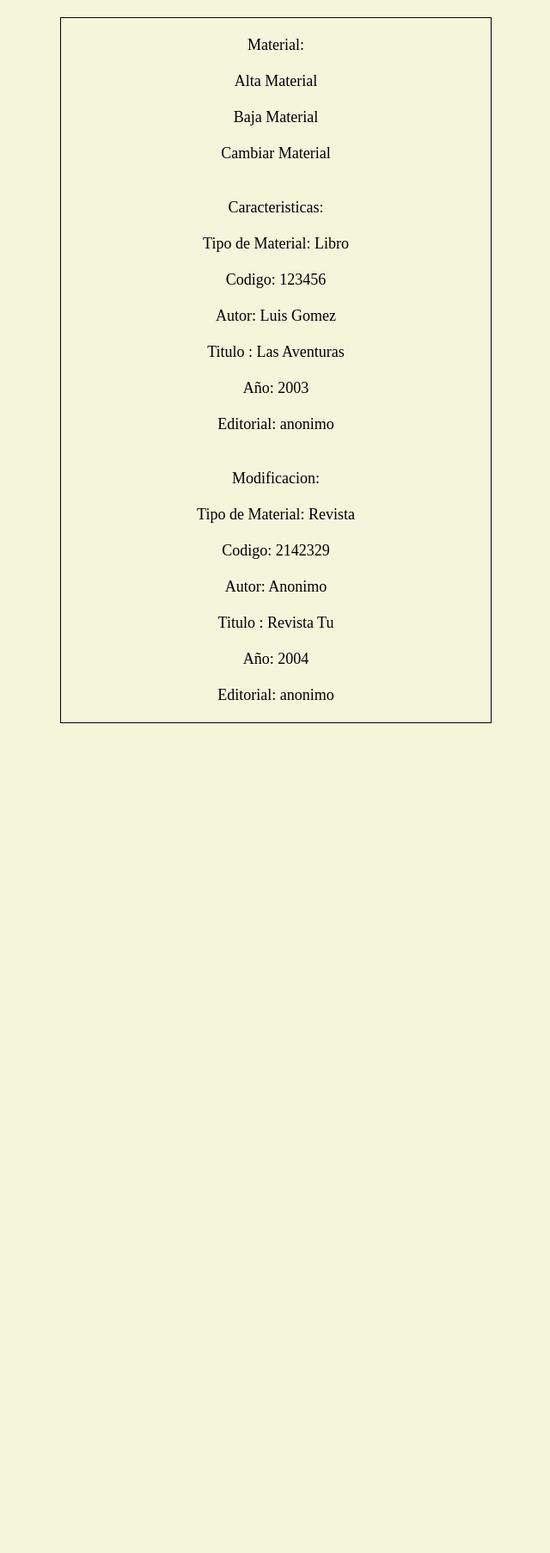
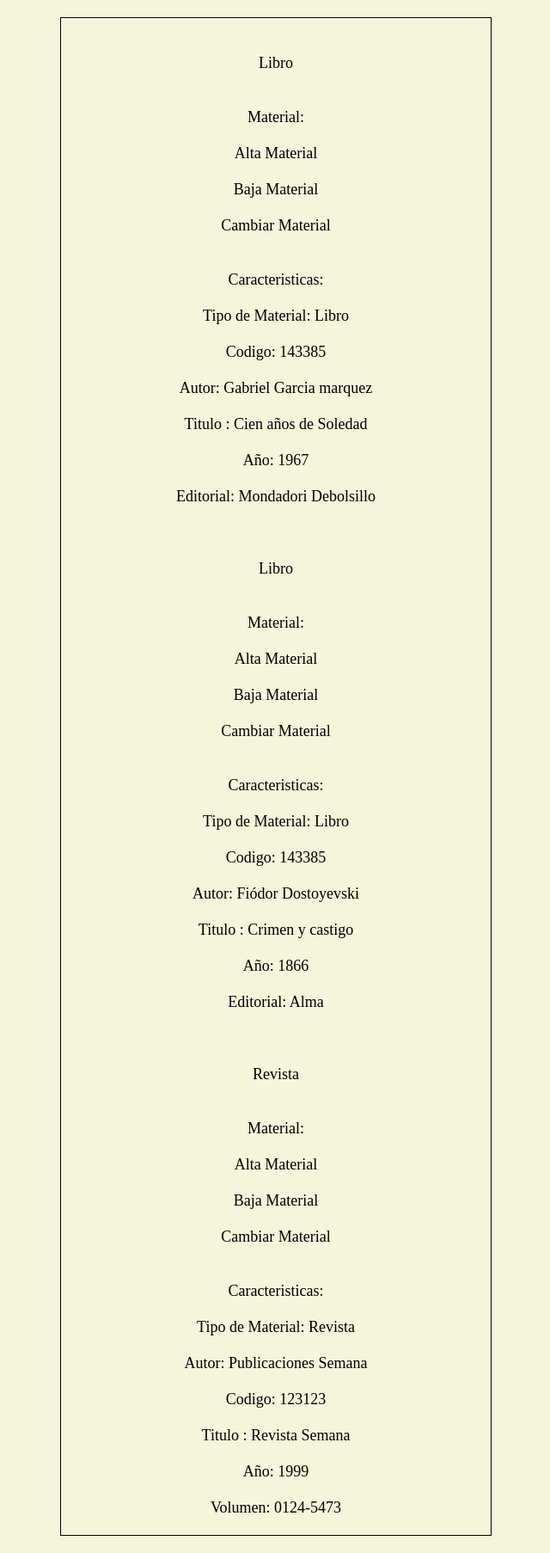
Before and after one commit to Vanessa200219/ADSI2142329, a PHP site: page /Bibloteca1.php in a window 1280 px wide. Shown: the whole page at 86% size, without its empty margins (319-959 px from the left). Before the commit the page ends 841 px from the top, so only its background shows below. Run offline with PHP 8.4, Linux system fonts and the light colour scheme.

Commit message:
clases y definiciones

```diff
--- a/Herencia/Bibloteca1.php
+++ b/Herencia/Bibloteca1.php
@@ -14,13 +14,42 @@
 
 class Bibloteca
 {
+    //es yna coleccion de materiales
+    protected $coleccion; //llenar libros y revistas
+
+    function __construct(){
+        $this->coleccion=array();
+    }
+
+
+    function Adicionar($material)
+    {
+        array_push($this->coleccion,$material);
+    }
+
+
+    function verMaterial()
+    {
+        for ($i=0; $i <count($this->coleccion); $i++) {
+
+            if ($this->coleccion[$i]=="Revista") {
+                echo $this->coleccion[$i]->getter("tipoMaterial");
+            }else
+                echo $this->coleccion[$i]->getter("tipoMaterial");
+        }
+    }
+
 
 
 }
 
-
 class Material extends Bibloteca {
 
+    protected $tipoMaterial;
+    protected $codigo;
+    protected $autor;
+    protected $titulo;
+    protected $año;
 
     function __construct($tipoMaterial,$codigo,$autor,$titulo,$año)
     {
@@ -97,43 +126,19 @@ class Material extends Bibloteca {
 
 
 
-    /*function mensaje()
-    {
-       echo "Tipo de Material: {$this->tipoMaterial}.
-       <br><br> Codigo: {$this->codigo}.
-       <br><br> Autor: {$this->autor}.
-       <br><br> Titulo: {$this->titulo}.
-       <br><br> año: {$this->año}.";
-    }*/
 
+    }
 
-
-}
-
-
-
-
-    /*$obj = new Material("Libro","Aventura",123456,"Luis Gomez","Las Aventuras",2003);
-    echo "<br> Metodos: <br><br>";
-    $obj->AltaMaterial();
-    echo "<br><br>";
-    $obj->BajaMaterial();
-    echo "<br><br>";
-    $obj->CambiarMaterial();
-    echo "<br><br><br> Caracteristicas: <br><br>";
-    $obj->mensaje();*/
 
 
 
     class Libro extends Material{
 
+        protected $editorial;
+
         function __construct($tipoMaterial,$codigo,$autor,$titulo,$año,$editorial)
         {
-            $this->tipoMaterial=$tipoMaterial;
-            $this->codigo=$codigo;
-            $this->autor=$autor;
-            $this->titulo=$titulo;
-            $this->año=$año;
+            parent::__construct($tipoMaterial,$codigo,$autor,$titulo,$año);
             $this->editorial=$editorial;
 
         }
@@ -147,77 +152,45 @@ class Material extends Bibloteca {
             return $this->$nombreAtributo;
         }
 
-        /*function setTipoMaterial($tipoMaterial){
-            $this->tipoMaterial = $tipoMaterial;
-        }
-
-        function getTipoMaterial(){
-            return $this->tipoMaterial;
-        }
-
-
-        function setCodigo($codigo){
-            $this->codigo = $codigo;
-        }
-
-        function getCodigo(){
-            return $this->codigo;
-        }
-
-
-        function setAutor($autor){
-            $this->autor = $autor;
-        }
-
-        function getAutor(){
-            return $this->autor;
-        }
-
-
-        function setTitulo($titulo){
-            $this->titulo = $titulo;
-        }
-
-        function getTitulo(){
-            return $this->titulo;
-        }
-
-
-        function setAño($año){
-            $this->año = $año;
-        }
-
-        function getAño(){
-            return $this->año;
-        }
-
-
-        function setEditorial($editorial){
-            $this->editorial = $editorial;
-        }
-
-        function getEditorial(){
-            return $this->editorial;
-        }
-
-
-
-        function mensaje()
-        {
-            echo "Tipo de Material: {$this->tipoMaterial}.
-            <br><br> Codigo: {$this->codigo}.
-            <br><br> Autor: {$this->autor}.
-            <br><br> Titulo: {$this->titulo}.
-            <br><br> año: {$this->año}.
-            <br><br> Editorial: {$this->editorial}";
-        }*/
 
 
 
     }
 
 
-    /*$obj = new Libro("Libro",123456,"Luis Gomez","Las Aventuras",2003,"anonimo");
+
+    class Revista extends Material{
+
+        protected $volumen;
+
+        function __construct($tipoMaterial,$codigo,$autor,$titulo,$año,$volumen)
+        {
+            parent::__construct($tipoMaterial,$codigo,$autor,$titulo,$año);
+            $this->volumen=$volumen;
+
+        }
+
+        function setter($atributo,$valor){
+            $this->$atributo=$valor;
+        }
+
+
+        function getter($nombreAtributo){
+            return $this->$nombreAtributo;
+        }
+
+
+
+
+    }
+
+
+
+    echo '<br><br>';
+    $obj= new Bibloteca ("Libro");
+    $obj->verMaterial("");
+    $obj= new Libro("Libro",143385,"Gabriel Garcia marquez","Cien años de Soledad",1967,"Mondadori Debolsillo");
+    echo $obj->getter("tipoMaterial").'<br><br>';
     echo "<br> Material: <br><br>";
     $obj->AltaMaterial();
     echo "<br><br>";
@@ -225,12 +198,27 @@ class Material extends Bibloteca {
     echo "<br><br>";
     $obj->CambiarMaterial();
     echo "<br><br><br> Caracteristicas: <br><br>";
-    $obj->mensaje();*/
+
+    //uso de getter abreviado
+    echo "Tipo de Material: ";
+    echo $obj->getter("tipoMaterial").'<br><br>';
+    echo "Codigo: ";
+    echo $obj->getter("codigo").'<br><br>';
+    echo "Autor: ";
+    echo $obj->getter("autor").'<br><br>';
+    echo "Titulo : ";
+    echo $obj->getter("titulo").'<br><br>';
+    echo "Año: ";
+    echo $obj->getter("año").'<br><br>';
+    echo "Editorial: ";
+    echo $obj->getter("editorial").'<br><br>';
 
 
-
-
-    $obj = new Libro("Libro",123456,"Luis Gomez","Las Aventuras",2003,"anonimo");
+    //Nuevo Instaciamineto
+    echo '<br><br>';
+    $obj= new Bibloteca ("Libro");
+    $obj= new Libro("Libro",143385,"Fiódor Dostoyevski","Crimen y castigo",1866,"Alma");
+    echo $obj->getter("tipoMaterial").'<br><br>';
     echo "<br> Material: <br><br>";
     $obj->AltaMaterial();
     echo "<br><br>";
@@ -255,7 +243,38 @@ class Material extends Bibloteca {
 
 
 
-    echo "<br>Modificacion: <br><br> ";
+    //Nuevo Instaciamineto para Revista
+    echo '<br><br>';
+    $obj= new Bibloteca ("Revista");
+    //$tipoMaterial,$autor,$titulo,$año,$volumen
+    $obj= new Revista("Revista","123123","Publicaciones Semana","Revista Semana",1999,"0124-5473");
+    echo $obj->getter("tipoMaterial").'<br><br>';
+    echo "<br> Material: <br><br>";
+    $obj->AltaMaterial();
+    echo "<br><br>";
+    $obj->BajaMaterial();
+    echo "<br><br>";
+    $obj->CambiarMaterial();
+    echo "<br><br><br> Caracteristicas: <br><br>";
+
+    //uso de getter abreviado
+    echo "Tipo de Material: ";
+    echo $obj->getter("tipoMaterial").'<br><br>';
+    echo "Autor: ";
+    echo $obj->getter("autor").'<br><br>';
+    echo "Codigo: ";
+    echo $obj->getter("codigo").'<br><br>';
+    echo "Titulo : ";
+    echo $obj->getter("titulo").'<br><br>';
+    echo "Año: ";
+    echo $obj->getter("año").'<br><br>';
+    echo "Volumen: ";
+    echo $obj->getter("volumen").'<br><br>';
+
+
+
+    /*echo "<br>Modificacion: <br><br> ";
+
     //uso de setters abreviados
     //Definir Modificaciones
     $obj->setter("tipoMaterial","Revista");
@@ -277,9 +296,13 @@ class Material extends Bibloteca {
     echo "Año: ";
     echo $obj->getter("año").'<br><br>';
     echo "Editorial: ";
-    echo $obj->getter("editorial").'<br><br>';
+    echo $obj->getter("editorial").'<br><br>';*/
 
-    ?>
+
+
+
+
+ ?>
     </section>
 </body>
 </html>
```
